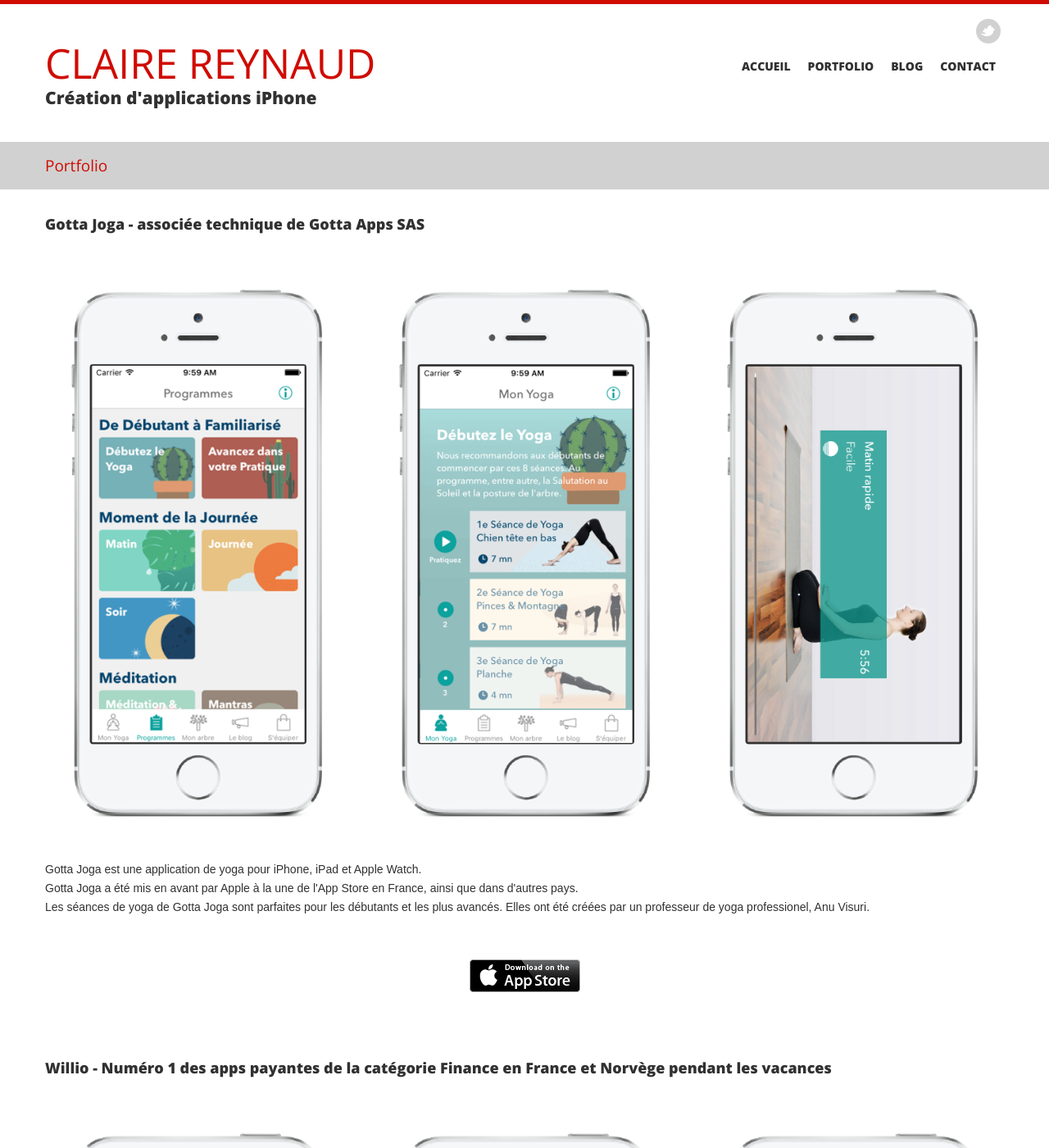
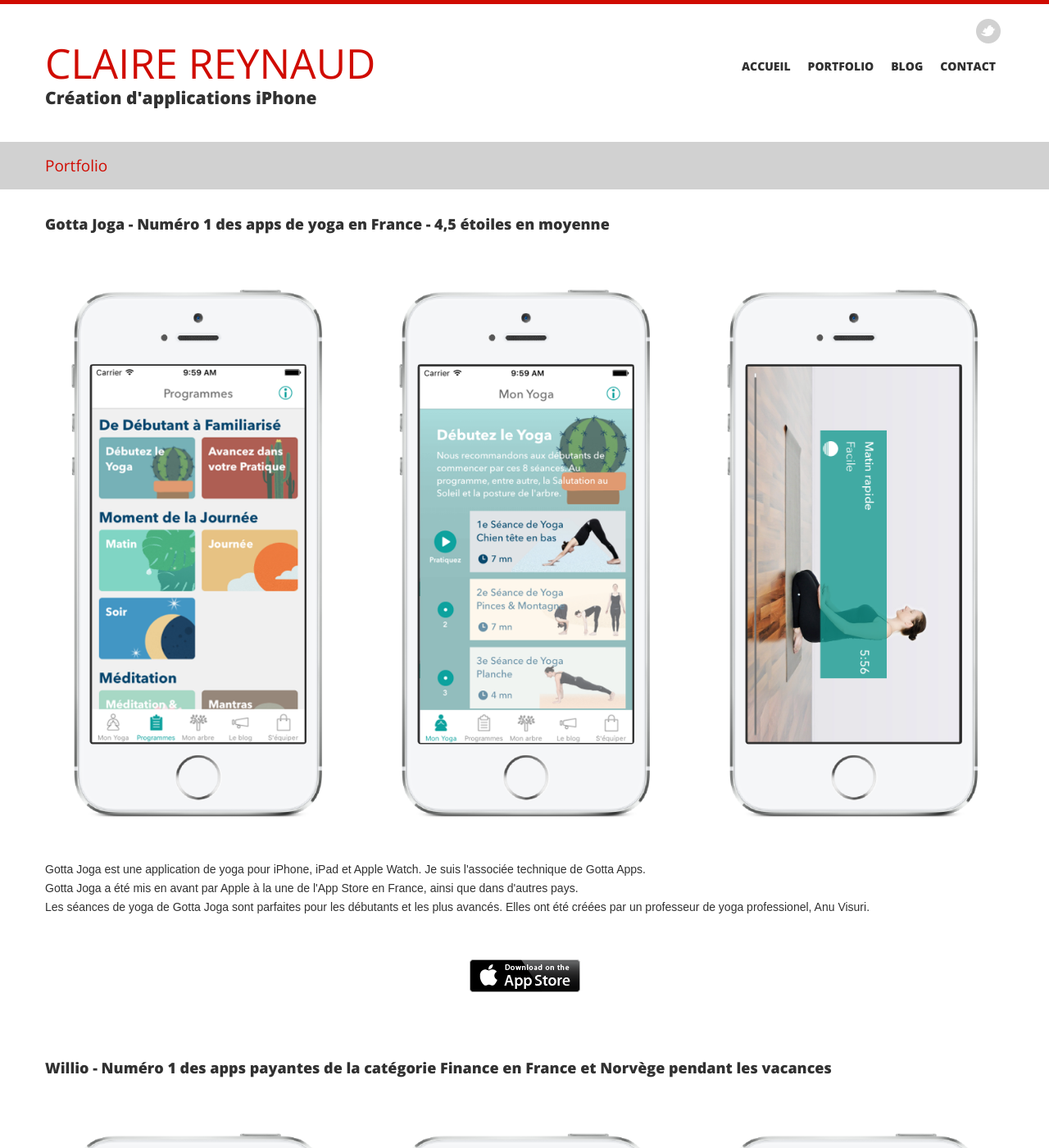
Before and after one commit to creynaud/creynaud.github.io, a Jekyll site: the page built from portfolio-fr.html, in a window 1280 px wide and 1400 px high. Shown: the whole window at 82% size. Built offline with Jekyll 4.4.1, drawn with Linux system fonts in a browser that asks for light colours; nearby versions of some CDN libraries; comment, search, counter and statistics services are not loaded.

Commit message:
Update texts for Gotta Joga in portfolio

```diff
--- a/portfolio-fr.html
+++ b/portfolio-fr.html
@@ -20,7 +20,7 @@
     <div class="container">
         <div class="row">
             <div class="span12">
-                <h3>Gotta Joga - associée technique de Gotta Apps SAS</h3>
+                <h3>Gotta Joga - Numéro 1 des apps de yoga en France - 4,5 étoiles en moyenne</h3>
             </div>
         </div>
         <div class="row">
@@ -36,7 +36,7 @@
         </div>
         <div class="row">
             <div class="span12">
-                <p>Gotta Joga est une application de yoga pour iPhone, iPad et Apple Watch.</p>
+                <p>Gotta Joga est une application de yoga pour iPhone, iPad et Apple Watch. Je suis l'associée technique de Gotta Apps.</p>
                 <p>Gotta Joga a été mis en avant par Apple à la une de l'App Store en France, ainsi que dans d'autres pays.</p>
                 <p>Les séances de yoga de Gotta Joga sont parfaites pour les débutants et les plus avancés. Elles ont été créées par un professeur de yoga professionel, Anu Visuri.</p>
             </div>
--- a/portfolio.html
+++ b/portfolio.html
@@ -20,7 +20,7 @@
     <div class="container">
         <div class="row">
             <div class="span12">
-                <h3>Gotta Joga - technical associate at Gotta Apps SAS</h3>
+                <h3>Gotta Joga - Number 1 yoga app in France - 4.5 average rating</h3>
             </div>
         </div>
         <div class="row">
@@ -36,7 +36,7 @@
         </div>
         <div class="row">
             <div class="span12">
-                <p>Gotta Joga is a yoga app for iPhone, iPad and Apple Watch.</p>
+                <p>Gotta Joga is a yoga app for iPhone, iPad and Apple Watch. I am the technical associate in Gotta Apps SAS.</p>
                 <p>Gotta Joga has been featured several times by Apple in the App Store, in many countries.</p>
                 <p>Gotta Joga yoga practices are perfect for beginners onwards. They have been created by a professional yoga teacher, Anu Visuri.</p>
             </div>
```
